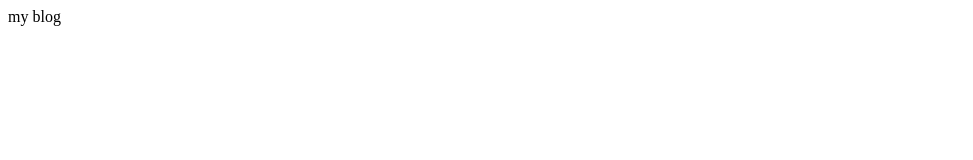
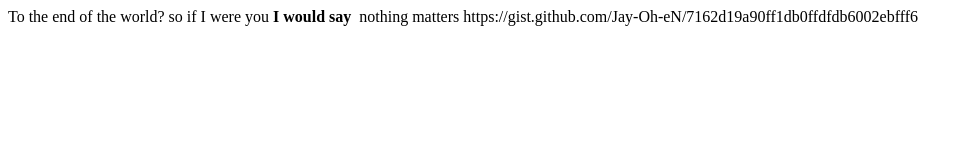
Before and after one commit to tracyliu233/tracyliu233.github.io, a plain HTML site: page blog.html in a window 1280 px wide. Shown: the whole page, without its empty margins (0-973 px from the left). Drawn offline with Linux system fonts and the light colour scheme.

Commit message:
Update blog.html

```diff
--- a/blog.html
+++ b/blog.html
@@ -1,9 +1,9 @@
-</html>
+<html>
+  <head>
+    <title> my blog </title>
   </head>
-    </title> my blog <title>
-  <head>
 
-  </body>
+  <body>
   To the end of the world?
 
   so if I were you
@@ -13,6 +13,6 @@
   nothing matters
 
   https://gist.github.com/Jay-Oh-eN/7162d19a90ff1db0ffdfdb6002ebfff6
-  <body>
+  </body>
 
-<html>
+</html>
```
